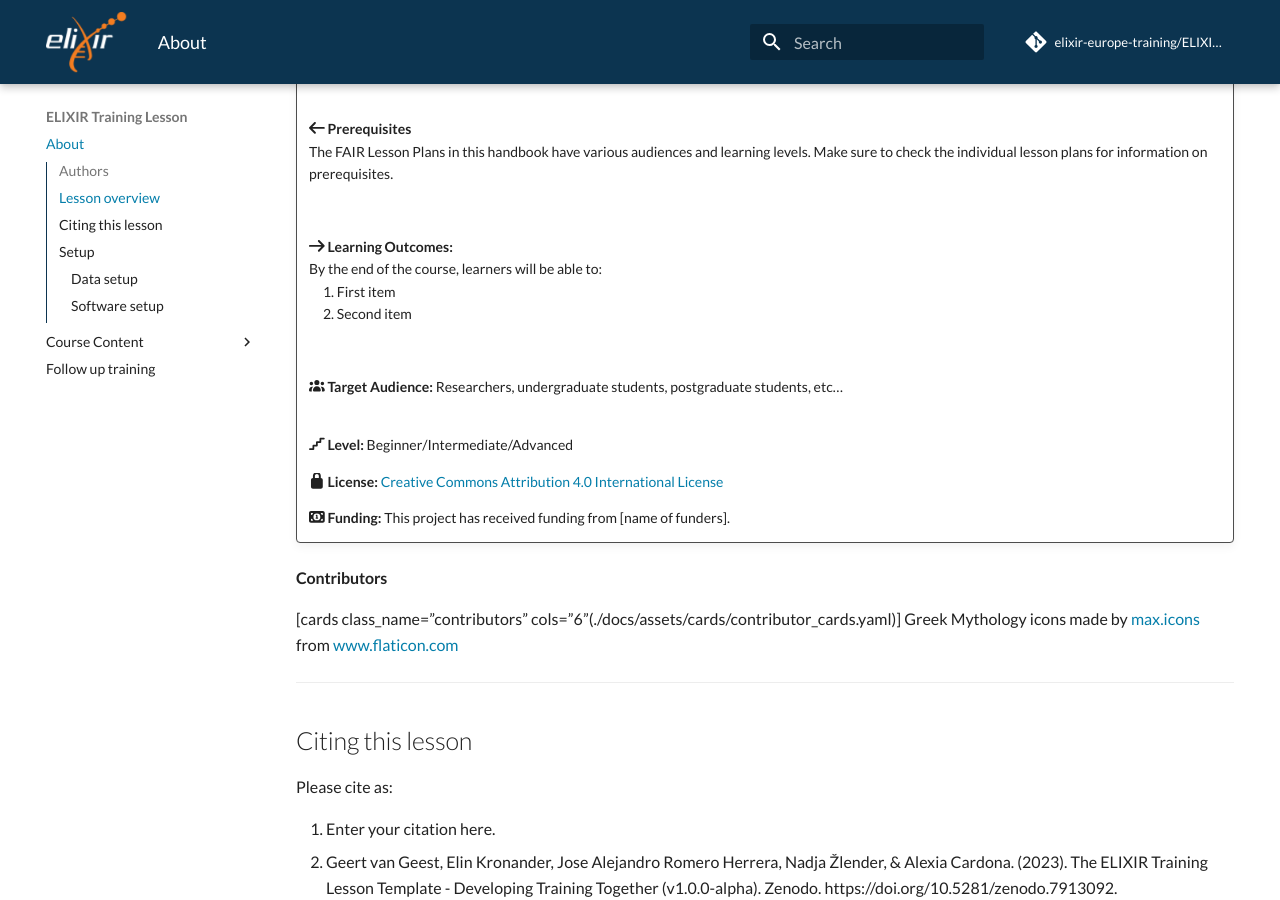
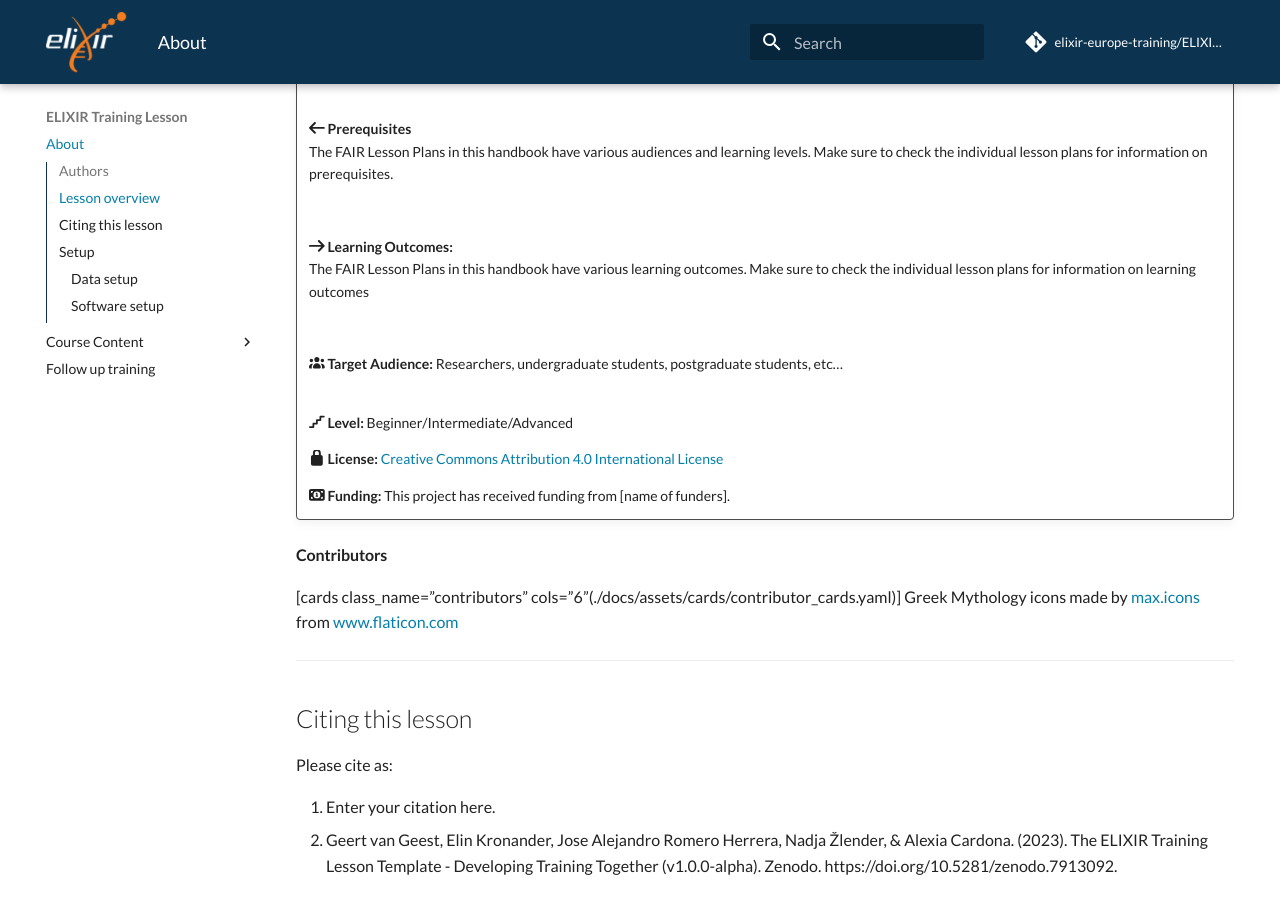
Before and after one commit to elixir-europe-training/ELIXIR-TrP-FAIR-Converge, an MkDocs documentation site: the page built from docs/index.md, in a window 1280 px wide and 900 px high, scrolled down 595 px. Built offline with MkDocs 1.6.1 and Material for MkDocs 9.7.7, drawn with Linux system fonts in a browser that asks for light colours; comment, search, counter and statistics services are not loaded.

Commit message:
Update index.md

```diff
--- a/docs/index.md
+++ b/docs/index.md
@@ -24,9 +24,7 @@ Greek Mythology icons made by [max.icons](https://www.flaticon.com/authors/maxic
     </br>
 
     :fontawesome-solid-arrow-right: **Learning Outcomes:**
-    By the end of the course, learners will be able to:
-    &emsp;1. First item
-    &emsp;2. Second item
+    The FAIR Lesson Plans in this handbook have various learning outcomes. Make sure to check the individual lesson plans for information on learning outcomes
 
     </br>
 
```
